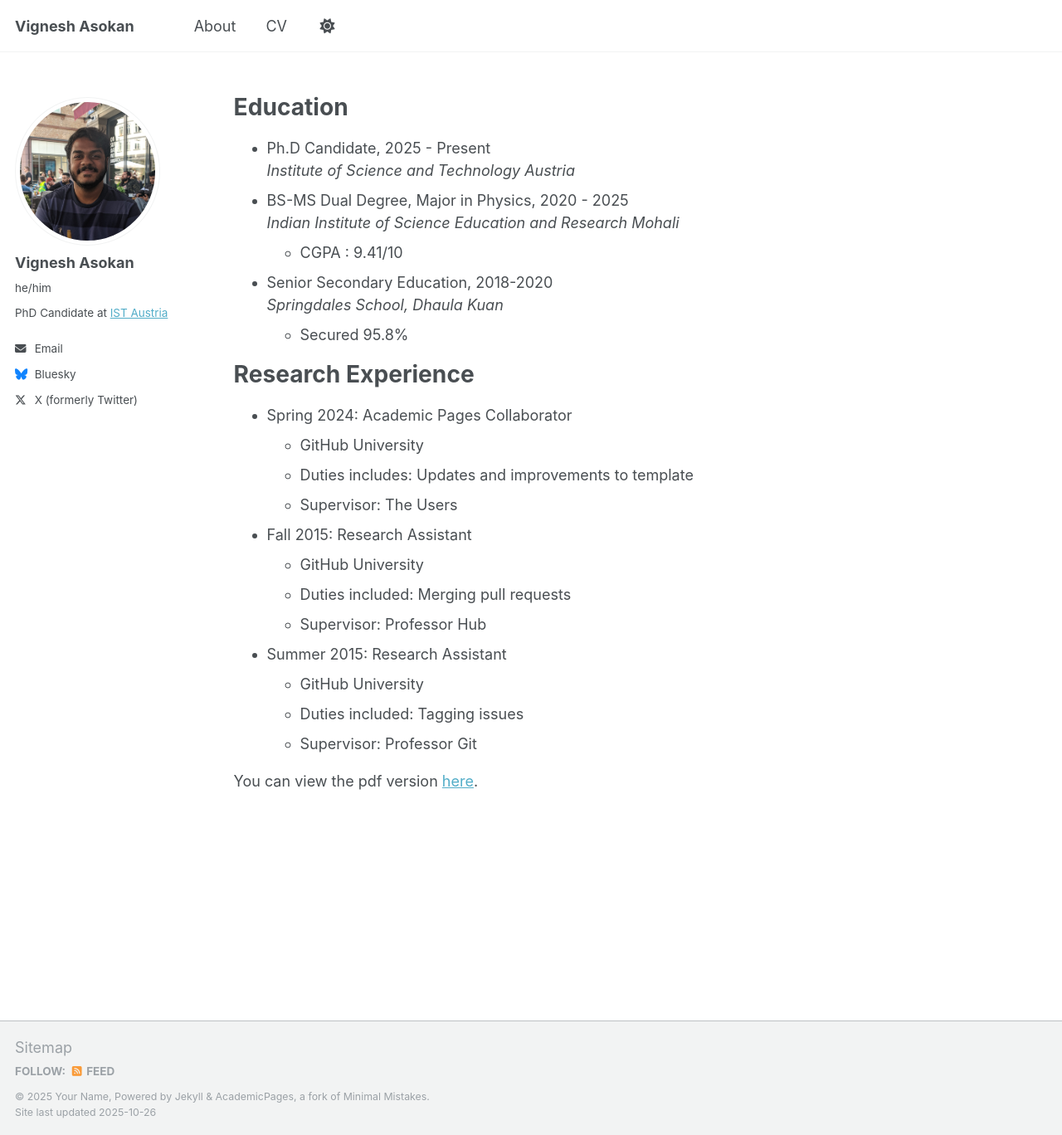
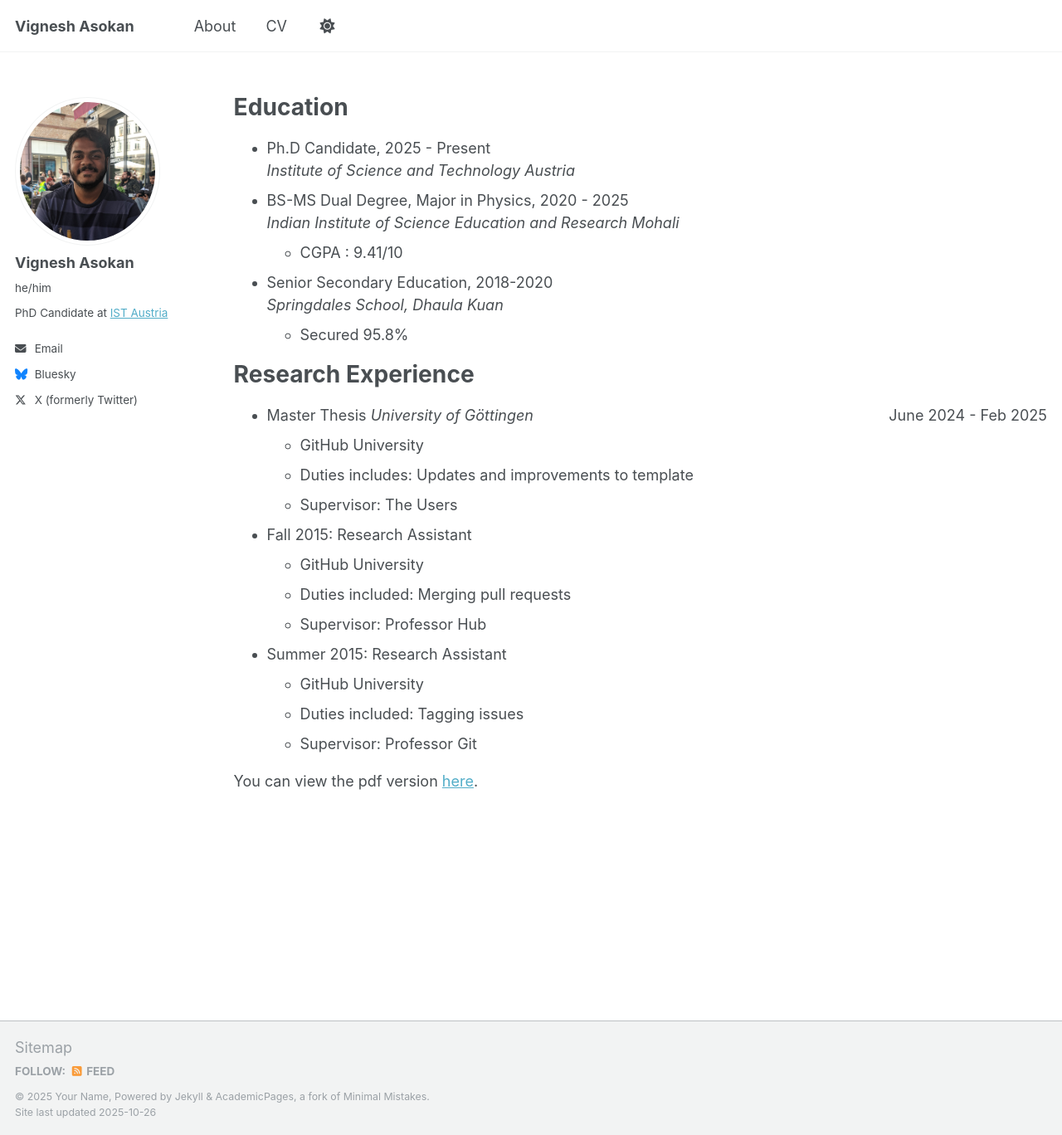
Before and after one commit to vigneshasokan31/vigneshasokan31.github.io, a Jekyll site: the page built from _pages/cv.md, in a window 1280 px wide and 1368 px high. Shown: the whole window at 83% size. Built offline with Jekyll 4.4.1, drawn with Linux system fonts in a browser that asks for light colours; a script that is not in the unit is left out.

Commit message:
Update cv.md

```diff
--- a/_pages/cv.md
+++ b/_pages/cv.md
@@ -22,7 +22,8 @@ Education
 
 Research Experience
 ======
-* Spring 2024: Academic Pages Collaborator
+* Master Thesis <span style="float: right;">June 2024 - Feb 2025</span>
+  _University of Göttingen_
   * GitHub University
   * Duties includes: Updates and improvements to template
   * Supervisor: The Users
```
